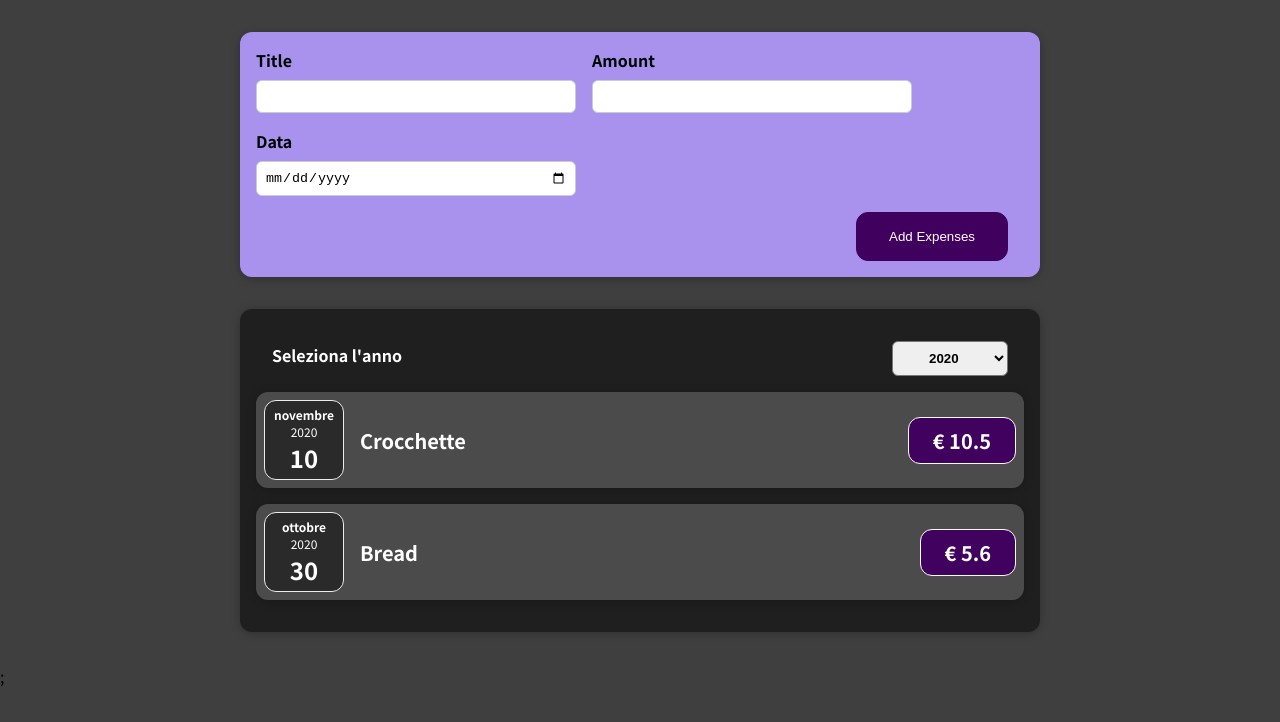
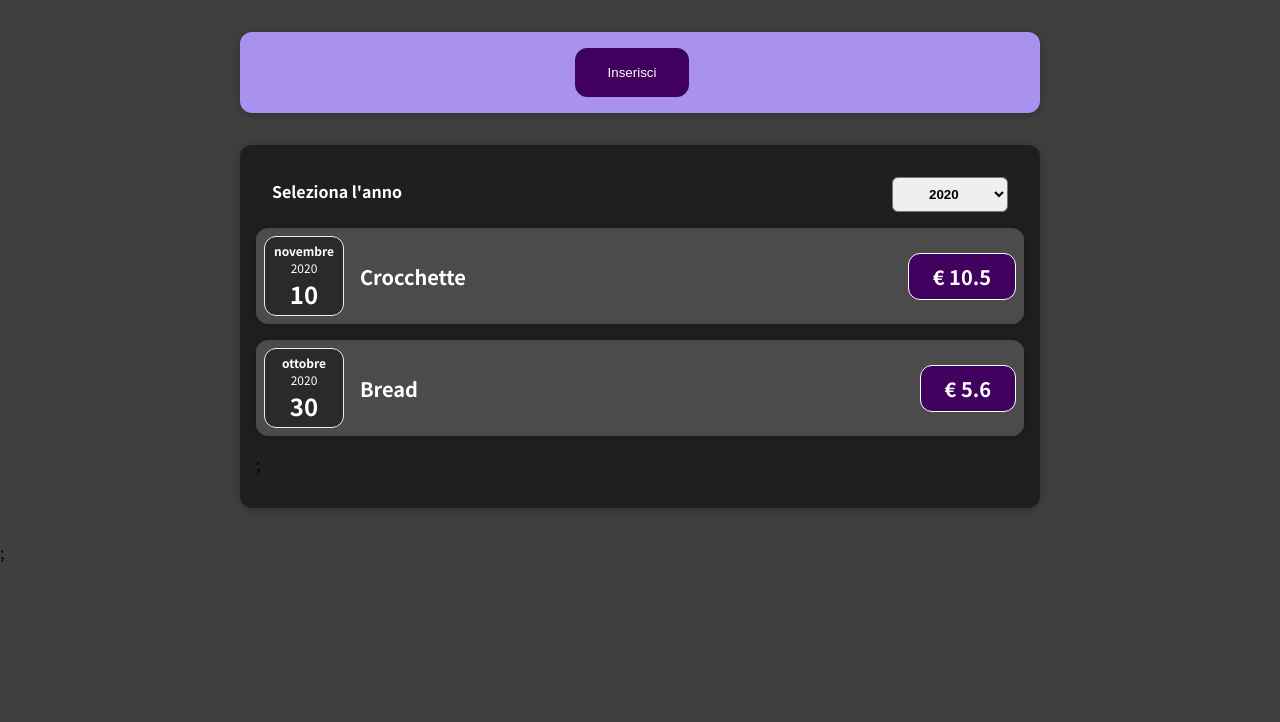
Before and after one commit to Arianna1996/Expenses, a React (Create React App) app: page / in a window 1280 px wide. Shown: the top 722 px of the page. Built offline with nearby package versions, Linux system fonts and the light colour scheme.

Commit message:
Contenuto condizionale

```diff
--- /dev/null
+++ b/src/components/Expenses/ExpenseList.css
@@ -0,0 +1,9 @@
+.expense-list {
+  list-style: none;
+  padding: 0;
+}
+
+.expense-list__fallback {
+  text-align: center;
+  color: #fff;
+}
--- /dev/null
+++ b/src/components/Expenses/ExpenseList.js
@@ -0,0 +1,28 @@
+import "./ExpenseList.css";
+import ExpenseItem from "./ExpenseItem";
+
+const ExpenseList = (props) => {
+  if (props.items.length === 0) {
+    return (
+      <h2 className="expense-list__fallback">
+        Nessun spesa trovata per l'anno selezionato
+      </h2>
+    );
+  }
+
+  return (
+    <ul className="expense-list">
+      {props.items.map((expense) => (
+        <ExpenseItem
+          key={expense.id}
+          title={expense.title}
+          amount={expense.amount}
+          date={expense.date}
+        />
+      ))}
+      ;
+    </ul>
+  );
+};
+
+export default ExpenseList;
--- a/src/components/Expenses/Expenses.js
+++ b/src/components/Expenses/Expenses.js
@@ -1,5 +1,5 @@
 import React, { useState } from "react";
-import ExpenseItem from "./ExpenseItem";
+import ExpenseList from "./ExpenseList";
 import "./Expenses.css";
 import ExpenseFilter from "./ExpenseFilter";
 import Card from "../UI/Card";
@@ -12,18 +12,12 @@
   const datoFiltrato = props.expenses.filter(
     (expense) => expense.date.getFullYear().toString() === data
   );
+
   return (
     <div>
       <Card className="expenses">
         <ExpenseFilter onCambiaData={nuovaData} selected={data} />
-        {datoFiltrato.map((expense) => (
-          <ExpenseItem
-            key={expense.id}
-            title={expense.title}
-            amount={expense.amount}
-            date={expense.date}
-          />
-        ))}
+        <ExpenseList items={datoFiltrato} />
       </Card>
     </div>
   );
--- a/src/components/NewExpense/ExpenseForm.js
+++ b/src/components/NewExpense/ExpenseForm.js
@@ -1,5 +1,4 @@
 import React, { useState } from "react";
-import ExpenseDate from "../Expenses/ExpenseDate";
 import "./ExpenseForm.css";
 
 const ExpenseForm = (props) => {
@@ -82,6 +81,9 @@
       </div>
       <div className="new-expense__actions">
         <button type="submit">Add Expenses</button>
+        <button type="button" onClick={props.onCancel}>
+          Reset
+        </button>
       </div>
     </form>
   );
--- a/src/components/NewExpense/NewExpense.js
+++ b/src/components/NewExpense/NewExpense.js
@@ -1,18 +1,35 @@
-import React from "react";
+import React, { useState } from "react";
 import ExpenseForm from "./ExpenseForm";
 import "./NewExpense.css";
 
 const NewExpense = (props) => {
+  const [isEditing, setIsEditing] = useState(false);
+  const startEditingHandler = () => {
+    setIsEditing(true);
+  };
+
+  const stopEditingHandler = () => {
+    setIsEditing(false);
+  };
+
   const saveExpenseDataHandler = (enteredExpenseData) => {
     const expenseData = {
       ...enteredExpenseData,
       id: Math.random().toString(),
     };
     props.onAddExpense(expenseData);
+    setIsEditing(false);
   };
   return (
     <div className="new-expense">
-      <ExpenseForm onSaveExpenseData={saveExpenseDataHandler} />
+      {isEditing ? (
+        <ExpenseForm
+          onCancel={stopEditingHandler}
+          onSaveExpenseData={saveExpenseDataHandler}
+        />
+      ) : (
+        <button onClick={startEditingHandler}>Inserisci</button>
+      )}
     </div>
   );
 };
```
Also changed, not shown: 1 other file (tests, documents, lock files or other folders).
